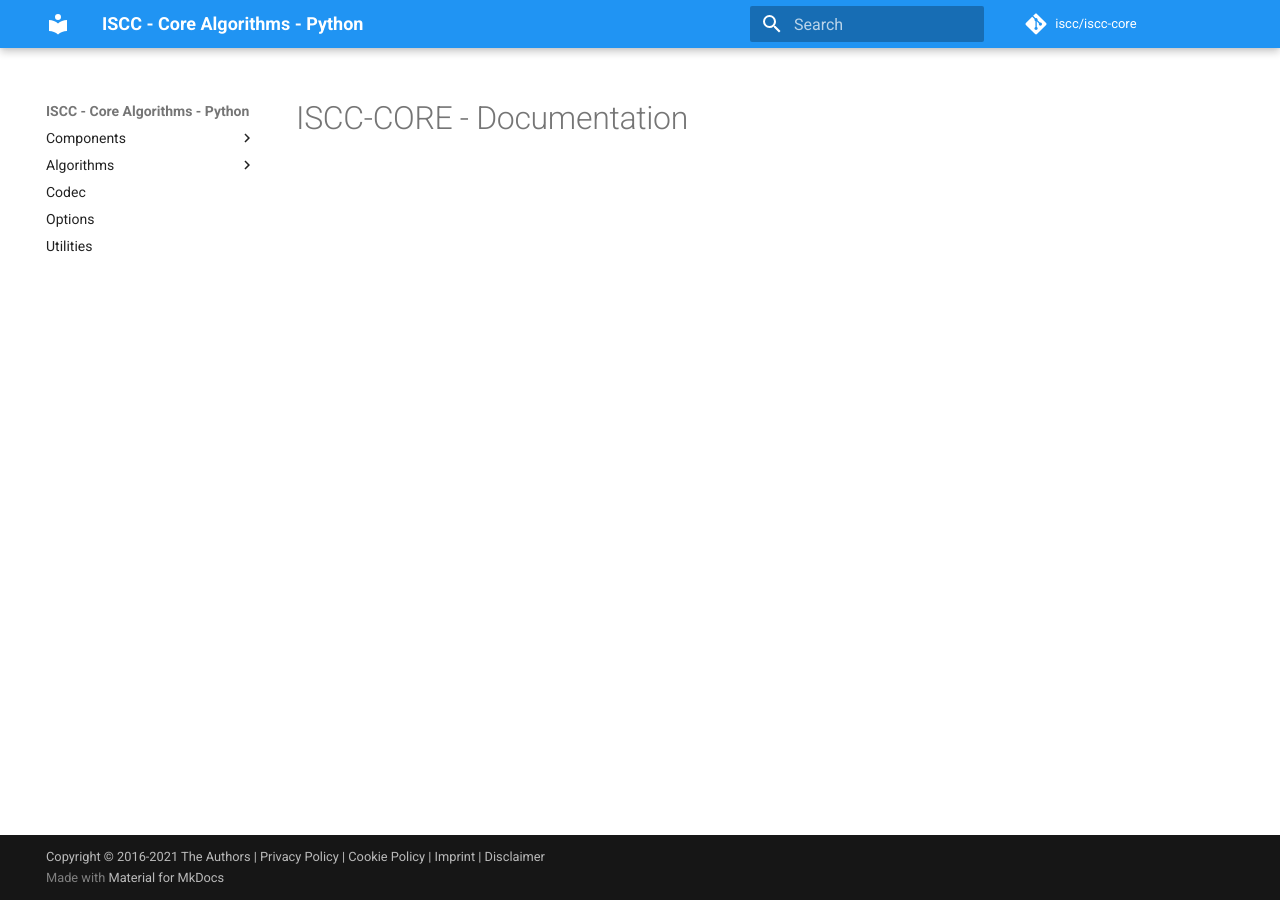
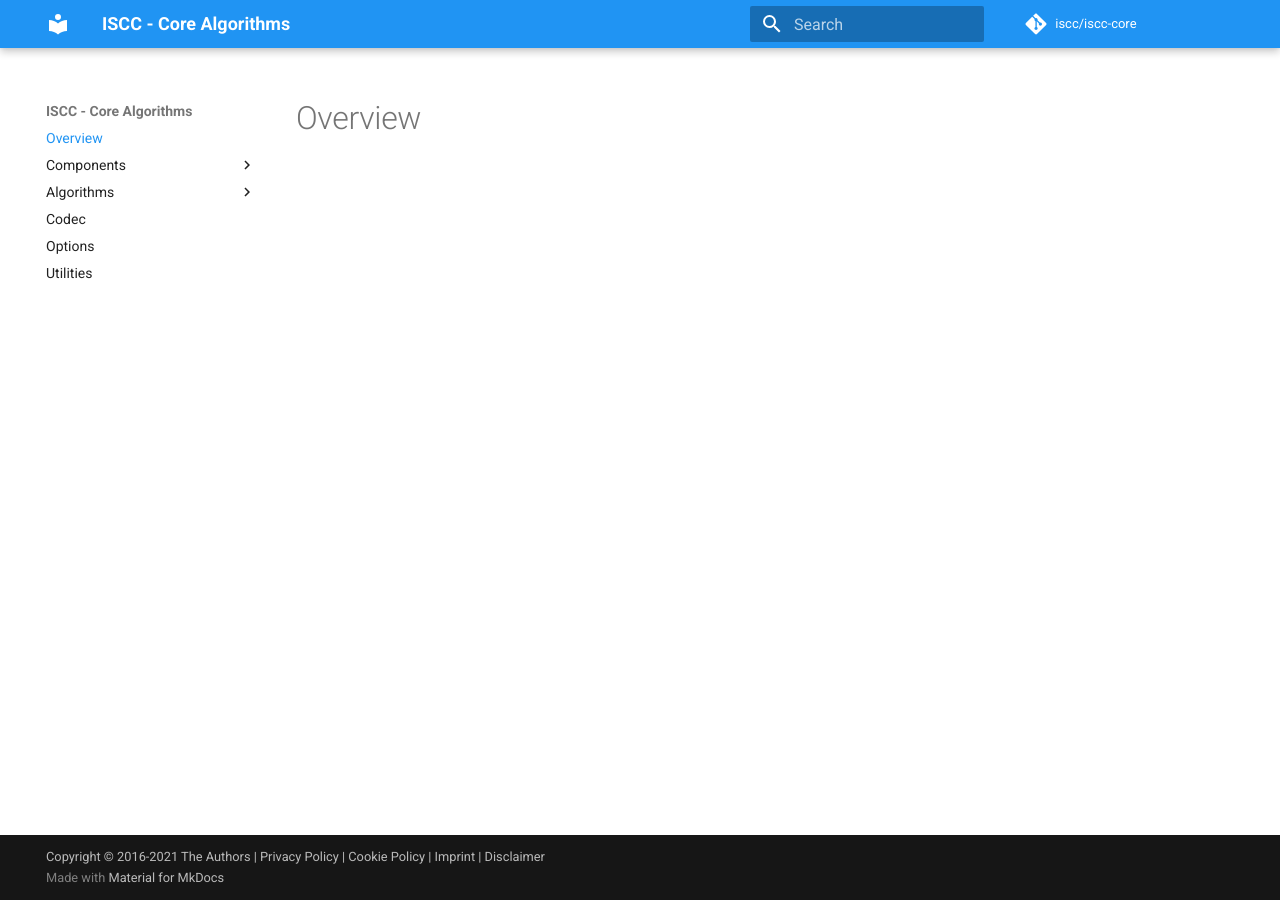
Before and after one commit to iscc/iscc-core, an MkDocs documentation site: the page built from docs/index.md, in a window 1280 px wide. Built offline with MkDocs 1.6.1 and Material for MkDocs 9.7.7, drawn with Linux system fonts in a browser that asks for light colours; comment, search, counter and statistics services are not loaded.

Commit message:
Tweak documentation.

```diff
--- a/docs/index.md
+++ b/docs/index.md
@@ -1 +1 @@
-# ISCC-CORE - Documentation
+# Overview
--- a/mkdocs.yml
+++ b/mkdocs.yml
@@ -1,4 +1,4 @@
-site_name: "ISCC - Core Algorithms - Python"
+site_name: "ISCC - Core Algorithms"
 site_description: 'International Standard Content Code - Core algorithms python implementation.'
 site_author: 'Titusz Pan'
 site_url: 'http://iscc.codes'
@@ -57,6 +57,7 @@ markdown_extensions:
   - pymdownx.superfences
 
 nav:
+  - Overview: index.md
   - Components:
     - components/index.md
     - Meta-Code: components/code_meta.md
```
Also changed, not shown: docs/components/content/index.md (+1 -1 lines).
